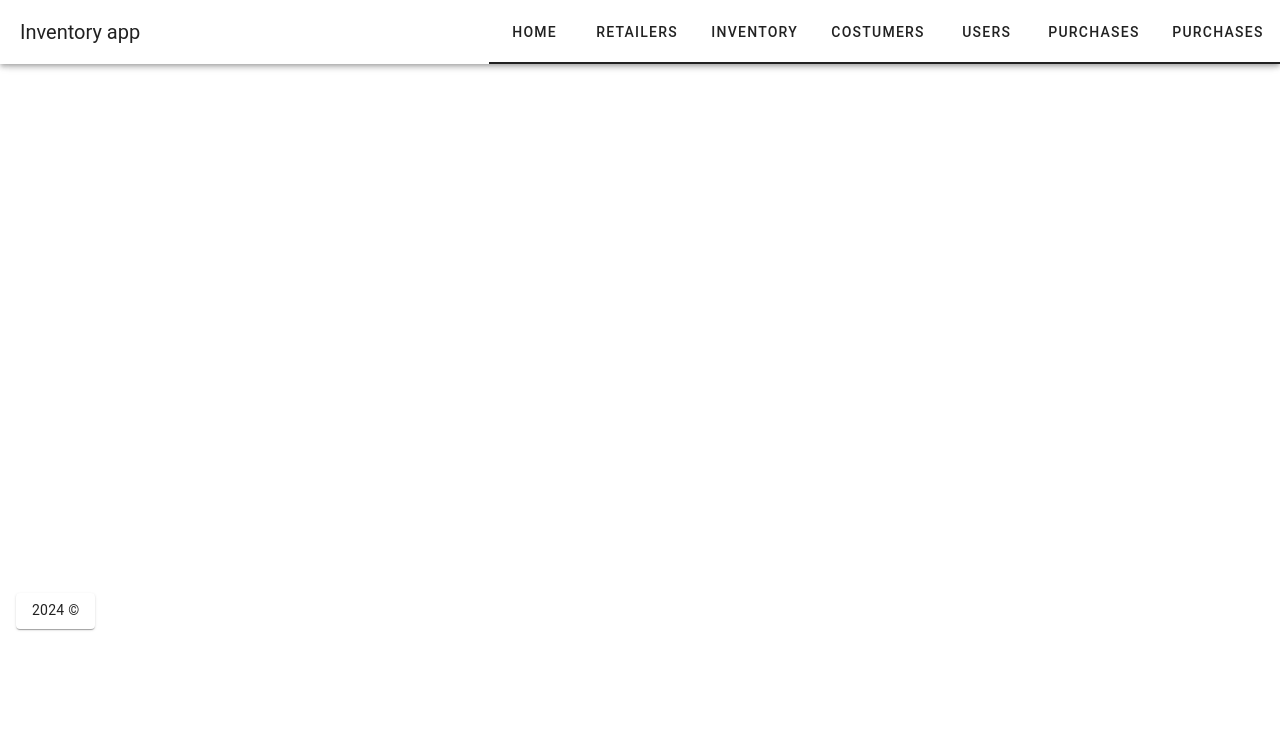
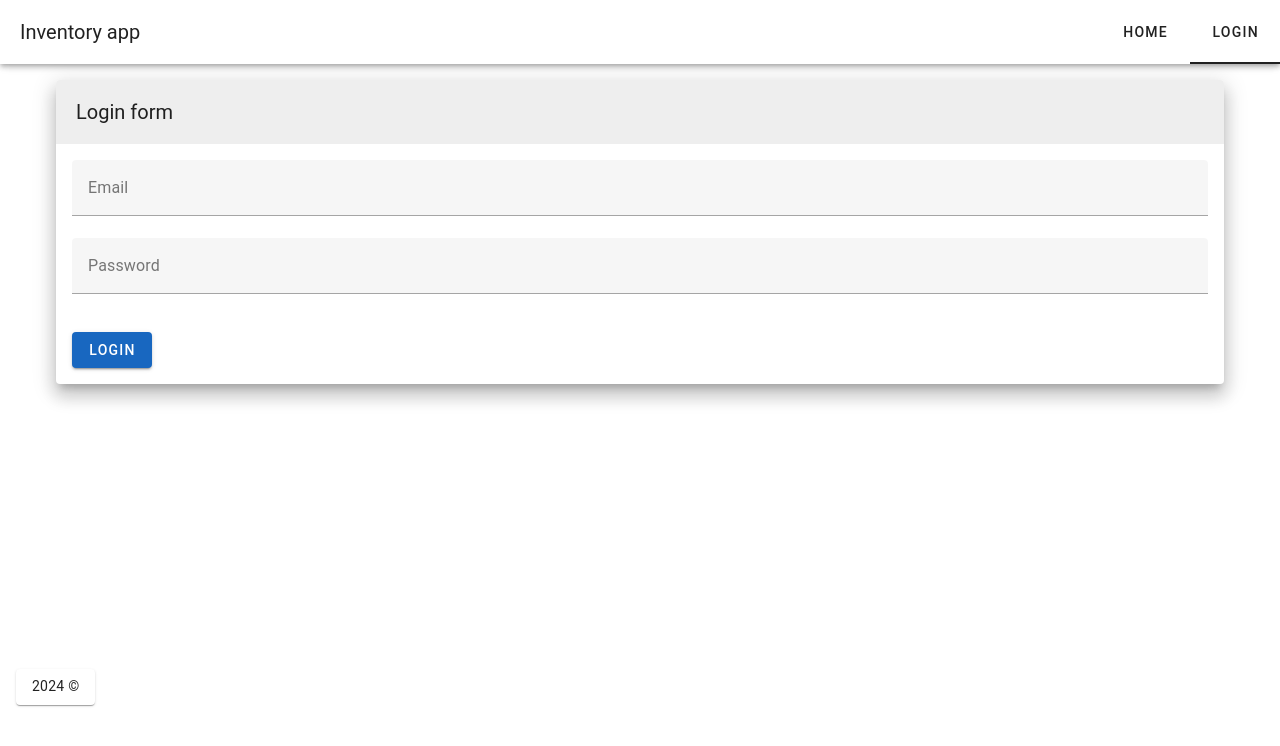
Before and after one commit to feralheart/leltar_app, a Nuxt app in the folder frontend/: page /login in a window 1280 px wide. Shown: the top 746 px of the page. Built offline with nearby package versions, Linux system fonts and the light colour scheme.

Commit message:
Add login and authguard

```diff
--- a/frontend/components/HeaderComponent.vue
+++ b/frontend/components/HeaderComponent.vue
@@ -9,79 +9,79 @@
 			<v-spacer></v-spacer>
 			<v-toolbar-items>
 				<v-tabs
-                    active-class="nuxt-link-active"
-                    align-with-title
-                    right>
+					active-class="nuxt-link-active"
+					align-with-title
+					v-if="!authenticated"
+					right>
 					<v-tab
 						:nuxt="true"
 						to="/">
 						Home
 					</v-tab>
+					<v-tab
+						:nuxt="true"
+						to="/login">
+						Login
+					</v-tab>
 				</v-tabs>
 				<v-tabs
-                    active-class="nuxt-link-active"
-                    align-with-title
-                    right>
+					active-class="nuxt-link-active"
+					align-with-title
+					right
+					v-else>
+					<v-tab
+						:nuxt="true"
+						to="/">
+						Home
+					</v-tab>
 					<v-tab
 						:nuxt="true"
 						to="/">
 						Retailers
 					</v-tab>
-				</v-tabs>
-				<v-tabs
-                    active-class="nuxt-link-active"
-                    align-with-title
-                    right>
 					<v-tab
 						:nuxt="true"
 						to="/inventory">
 						Inventory
 					</v-tab>
-				</v-tabs>
-				<v-tabs
-                    active-class="nuxt-link-active"
-                    align-with-title
-                    right>
 					<v-tab
 						:nuxt="true"
 						to="/">
 						Costumers
 					</v-tab>
-				</v-tabs>
-				<v-tabs
-                    active-class="nuxt-link-active"
-                    align-with-title
-                    right>
 					<v-tab
 						:nuxt="true"
 						to="/">
 						Users
 					</v-tab>
-				</v-tabs>
-				<v-tabs
-                    active-class="nuxt-link-active"
-                    align-with-title
-                    right>
 					<v-tab
 						:nuxt="true"
 						to="/">
 						Purchases
 					</v-tab>
-				</v-tabs>
-				<v-tabs
-                    active-class="nuxt-link-active"
-                    align-with-title
-                    right>
 					<v-tab
 						:nuxt="true"
 						to="/">
 						Purchases
+					</v-tab>
+					<v-tab
+						@click="logout()">
+						Logout
 					</v-tab>
 				</v-tabs>
 			</v-toolbar-items>
 		</v-app-bar>
     </header>
 </template>
-<script>
+<script setup>
+	import { storeToRefs } from 'pinia';
+	import { useAuthStore } from '~/store/auth';
 
+	const router = useRouter();
+	const { authenticated } = storeToRefs(useAuthStore());
+	const { logUserOut } = useAuthStore();
+	const logout = () => {
+		logUserOut();
+		router.push('/login');
+	};
 </script>
--- a/frontend/nuxt.config.ts
+++ b/frontend/nuxt.config.ts
@@ -1,6 +1,7 @@
 // https://nuxt.com/docs/api/configuration/nuxt-config
 import vuetify, { transformAssetUrls } from 'vite-plugin-vuetify'
 export default defineNuxtConfig({
+  ssr: false,
   build: {
     transpile: ['vuetify'],
   },
@@ -11,6 +12,7 @@ export default defineNuxtConfig({
         config.plugins.push(vuetify({ autoImport: true }))
       })
     },
+    '@pinia/nuxt',
     //...
   ],
   vite: {
--- a/frontend/package.json
+++ b/frontend/package.json
@@ -12,7 +12,9 @@
   "dependencies": {
     "@mdi/font": "^7.4.47",
     "@nuxtjs/vuetify": "^1.12.3",
+    "@pinia/nuxt": "^0.5.1",
     "nuxt": "^3.12.1",
+    "pinia": "2.1.7",
     "vite-plugin-vuetify": "^2.0.3",
     "vue": "^3.4.27",
     "vue-router": "^4.3.3",
--- /dev/null
+++ b/frontend/pages/login.vue
@@ -0,0 +1,52 @@
+<template>
+	<v-card class="elevation-12">
+		<v-toolbar>
+			<v-toolbar-title>Login form</v-toolbar-title>
+		</v-toolbar>
+		<v-card-text>
+			<v-form ref="form" @submit.prevent="login()">
+					<v-text-field
+					v-model="email"
+					name="email"
+					label="Email"
+					type="text"
+					required
+				></v-text-field>
+
+					<v-text-field
+					v-model="password"
+					name="password"
+					label="Password"
+					type="password"
+					required
+				></v-text-field>
+				<v-btn type="submit" class="mt-4" color="primary" value="log in">Login</v-btn>
+			</v-form>
+		</v-card-text>
+	</v-card>
+</template>
+<script>
+	import { useAuthStore } from '~/store/auth';
+
+	export default {
+		name: "Login",
+		data() {
+			return {
+				email: "",
+				password: "",
+			};
+		},
+		methods: {
+			async login() {
+				const router = useRouter()
+				const { authenticateUser } = useAuthStore();
+				const { authenticated } = storeToRefs(useAuthStore());
+				console.log(this.email, this.password);
+				await authenticateUser({ username: this.email, password: this.password });
+				if (authenticated) {
+					router.push('/inventory');
+				}
+			},
+		},
+	};
+</script>
--- /dev/null
+++ b/frontend/store/auth.ts
@@ -0,0 +1,31 @@
+
+import { defineStore } from 'pinia';
+
+interface UserPayloadInterface {
+	username: string;
+	password: string;
+}
+
+export const useAuthStore = defineStore('auth', {
+	state: () => ({
+		authenticated: false,
+	}),
+	actions: {
+		async authenticateUser({ username, password }: UserPayloadInterface) {
+			const token = useCookie('token');
+			console.log(username, password);
+
+			// Dummy data for dev purposes
+			if (username === 'thisEmail@exi.st' && password === 'Abcd1234') {
+				token.value = 'q4zWs5tvJGd5fMyojoCodd7qPBB7XhSa';
+				console.log(token);
+				this.authenticated = true;
+			}
+		},
+		logUserOut() {
+			const token = useCookie('token');
+			this.authenticated = false;
+			token.value = null;
+		},
+	},
+});
```
Also changed, not shown: frontend/middleware/auth.global.ts (added, +21 -0 lines), 1 other file (tests, documents, lock files or other folders).
